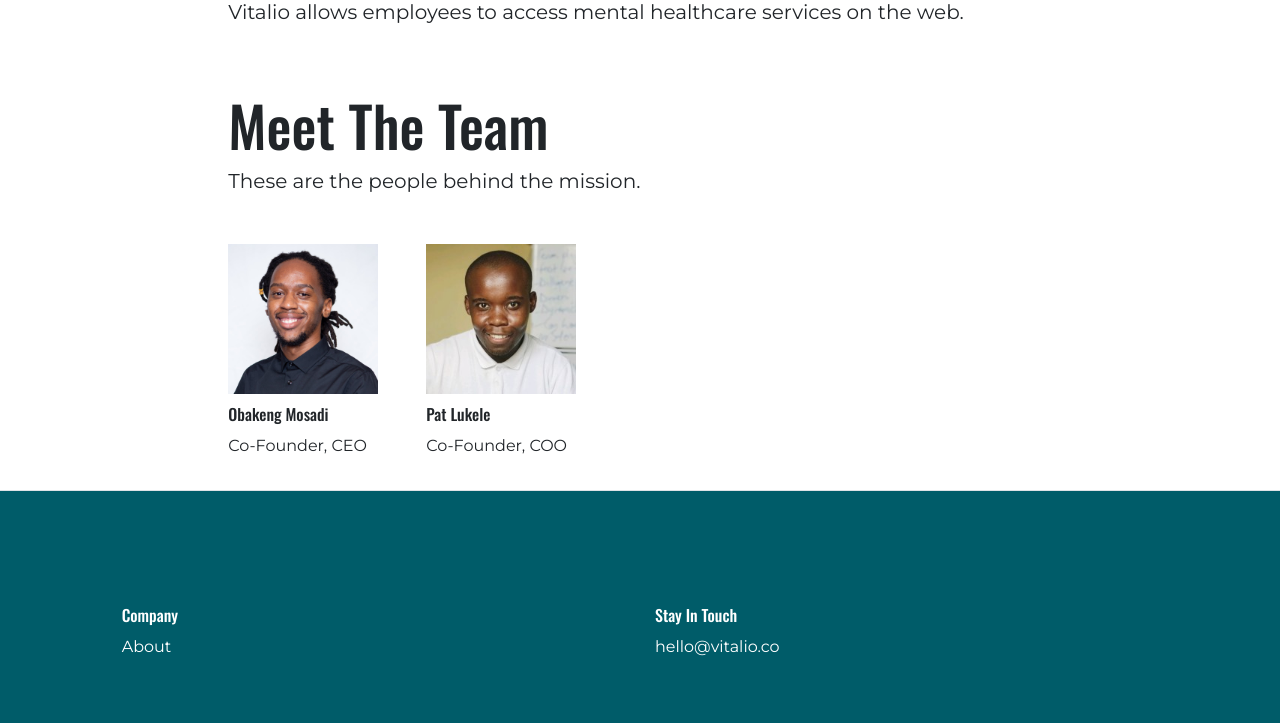
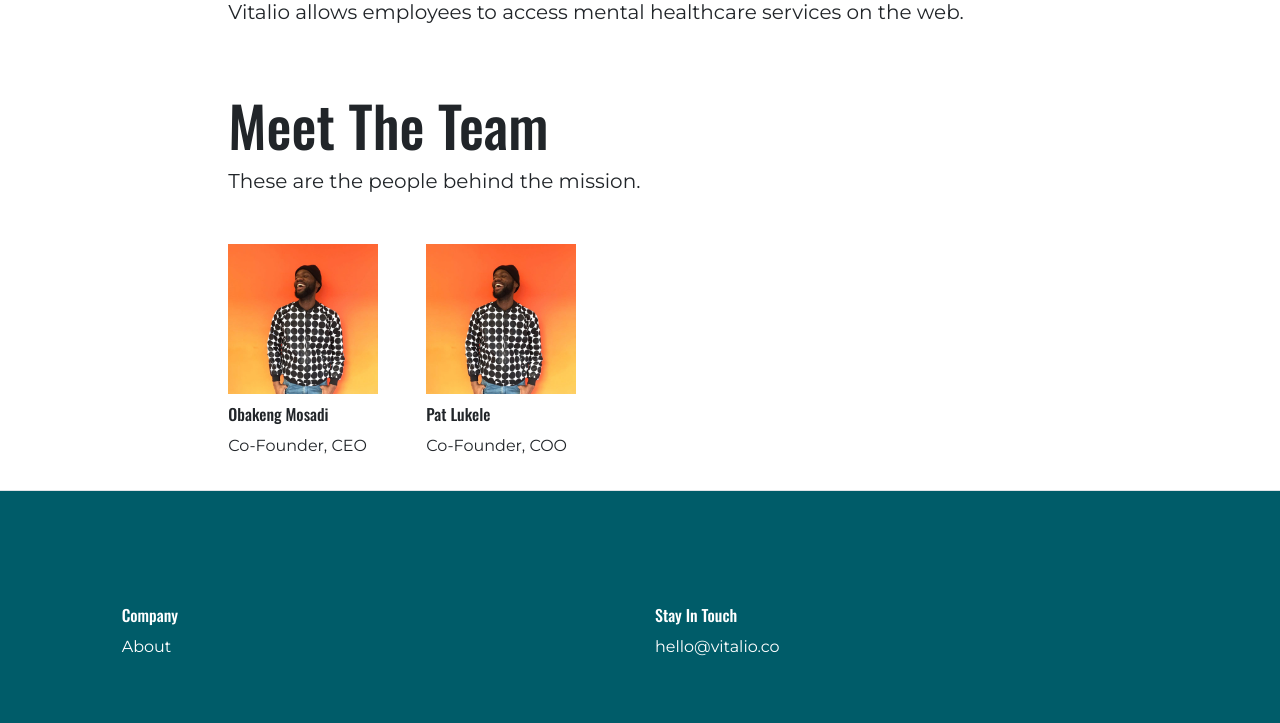
Before and after one commit to obakeng-develops/vitalio, a Django app: page /about in a window 1280 px wide. Shown: the part 228-951 px from the top of the page. Run offline with Django 3.2, Linux system fonts and the light colour scheme; some libraries are stand-ins or nearby versions.

Commit message:
Changed pictures on about page.

```diff
--- a/vitalio/pages/templates/pages/about.html
+++ b/vitalio/pages/templates/pages/about.html
@@ -18,12 +18,12 @@
             <p class="lead">These are the people behind the mission.</p>
             <div class="team d-flex  my-5">
               <div class="person">
-                  <div class="image"><img src="{% static 'images/1581439187738.jpg' %}" class="image"></div>
+                  <div class="image"><img src="{% static 'images/face.jpg' %}" class="image"></div>
                   <div class="name my-2">Obakeng Mosadi</div>
                   <div class="title font-montserrat">Co-Founder, CEO</div>
               </div>
               <div class="person mx-5">
-                <div class="image"><img src="{% static 'images/1583251569413.jpg' %}" class="image"></div>
+                <div class="image"><img src="{% static 'images/face.jpg' %}" class="image"></div>
                 <div class="name my-2">Pat Lukele</div>
                 <div class="title font-montserrat">Co-Founder, COO</div>
               </div>
--- a/vitalio/vitalio/settings.py
+++ b/vitalio/vitalio/settings.py
@@ -17,7 +17,7 @@ BASE_DIR = os.path.dirname(os.path.dirname(os.path.abspath(__file__)))
 SECRET_KEY = os.environ.get("SECRET_KEY")
 
 # SECURITY WARNING: don't run with debug turned on in production!
-DEBUG = False
+DEBUG = True
 
 # ALLOWED_HOSTS = os.environ.get("DJANGO_ALLOWED_HOSTS").split(" ")
 ALLOWED_HOSTS = ["*"]
```
